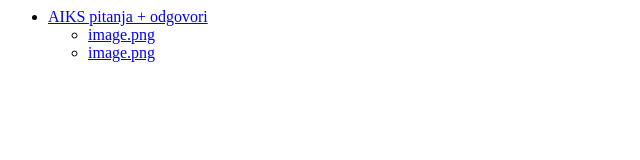
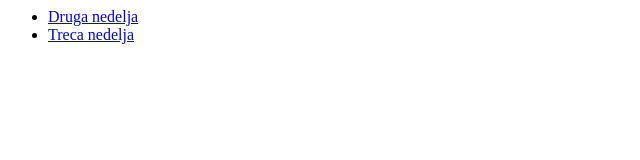
Before and after one commit to lambdanuu/lambdanuu.github.io, a plain HTML site: page navigation.html in a window 1280 px wide. Shown: the whole page, without its empty margins (0-640 px from the left). Drawn offline with Linux system fonts and the light colour scheme.

Commit message:
fixed linking issues

```diff
--- a/navigation.html
+++ b/navigation.html
@@ -7,13 +7,10 @@
 
   <body>
     <ul>
-      <li><a href="AIKS%20pitanja%20%2B%20odgovori.html" target="detail">AIKS pitanja + odgovori</a>
-        <ul>
-          <li><a href="AIKS%20pitanja%20%2B%20odgovori/image.png" target="detail">image.png</a>
-          </li>
-          <li><a href="AIKS%20pitanja%20%2B%20odgovori/1_image.png" target="detail">image.png</a>
-          </li>
-        </ul>
+        <li><a href="AIKSW2.html" target="detail">Druga nedelja</a>
+        </li>
+        <li><a href="AIKSW3.html" target="detail">Treca nedelja</a>
+        </li>
       </li>
     </ul>
   </body>
```
Also changed, not shown: index.html (+1 -1 lines), info.html (added, +18 -0 lines).
